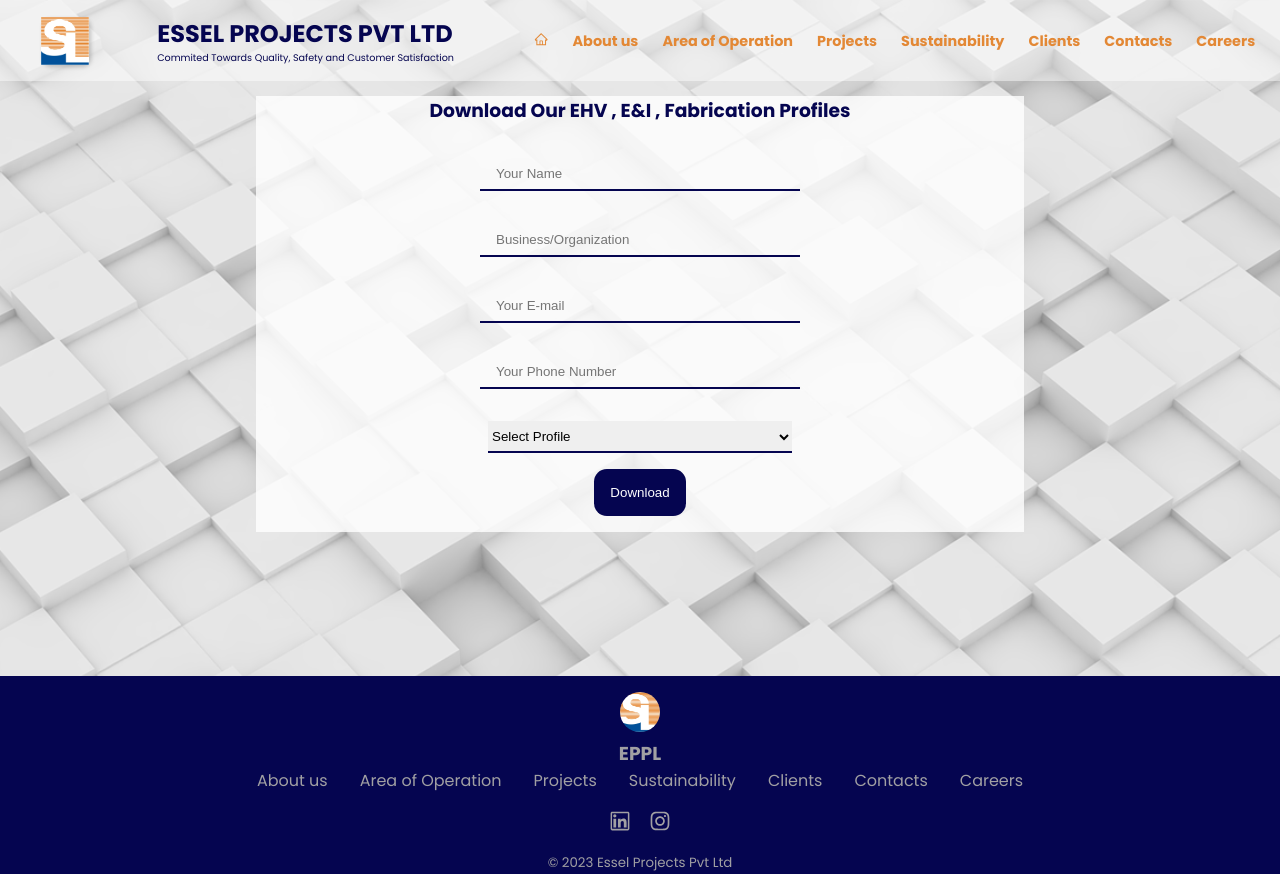
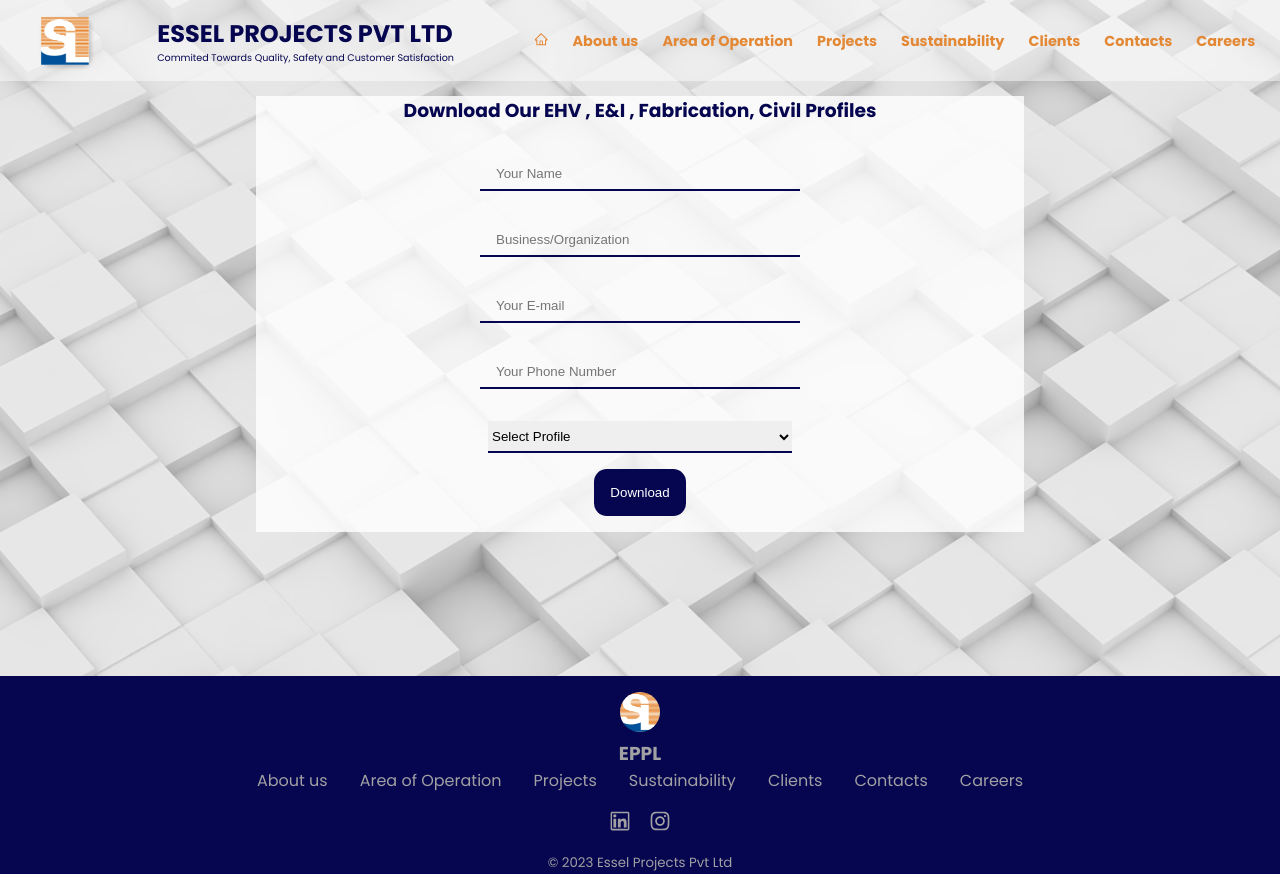
Before and after one commit to ANAYAK06/EsselWebsite2023, a React (Create React App) app: page /downloads in a window 1280 px wide. Built offline with nearby package versions, Linux system fonts and the light colour scheme.

Commit message:
Added Civil profile download option

```diff
--- a/package.json
+++ b/package.json
@@ -1,6 +1,6 @@
 {
   "name": "epplwebsite",
-  "homepage": "https://esselprojects.com",
+  "homepage": "http://esselprojects.com",
   "version": "0.1.0",
   "private": true,
   "dependencies": {
--- a/src/Components/Contacts/Contacts.jsx
+++ b/src/Components/Contacts/Contacts.jsx
@@ -54,7 +54,7 @@
                     <article className='contact_icon'>
 
                         <h5>Downloads</h5>
-                        <small>Click Here to Download Our latest EHV, E&I, Fabrication Projects Profile</small>
+                        <small>Click Here to Download Our latest EHV, E&I, Fabrication, Civil Projects Profile</small>
                         <div className="dnd_icon" onClick={scrollToTop}>
                             <Link to='/downloads'   > <AiOutlineCloudDownload  /> </Link>
 
--- a/src/Components/Contacts/Downloads.jsx
+++ b/src/Components/Contacts/Downloads.jsx
@@ -4,6 +4,7 @@
 import eni from '../../Assets/eni.pdf'
 import ehv from '../../Assets/ehv.pdf'
 import fab from '../../Assets/fab.pdf'
+import civil from '../../Assets/civil.pdf'
 
 function Downloads() {
 
@@ -51,6 +52,9 @@
         case 'Fabrication Profile':
           window.open(fab);
           break;
+        case 'Civil Profile':
+            window.open(civil);
+          break;
         default:
           break;
       }
@@ -77,7 +81,7 @@
   return (
     <>
     <div className="download_area">
-    <h3>Download Our EHV , E&I , Fabrication Profiles </h3>
+    <h3>Download Our EHV , E&I , Fabrication, Civil Profiles </h3>
     <div className='dnd_form'>
       <form action="" ref={form} onSubmit={handleSubmit}>
         <input type="text" placeholder='Your Name' name='name' value={name} onChange={handleNameChange} required />
@@ -89,6 +93,7 @@
           <option value="EHV Profile">EHV Profile</option>
           <option value="E&I Profile">E&I Profile</option>
           <option value="Fabrication Profile">Fabrication Profile</option>
+          <option value="Civil Profile">Civil Profile</option>
         </select> <br />
         <button type='submit' className=' btn_blue'>Download</button>
       </form>
```
Also changed, not shown: 2 other files (tests, documents, lock files or other folders).
